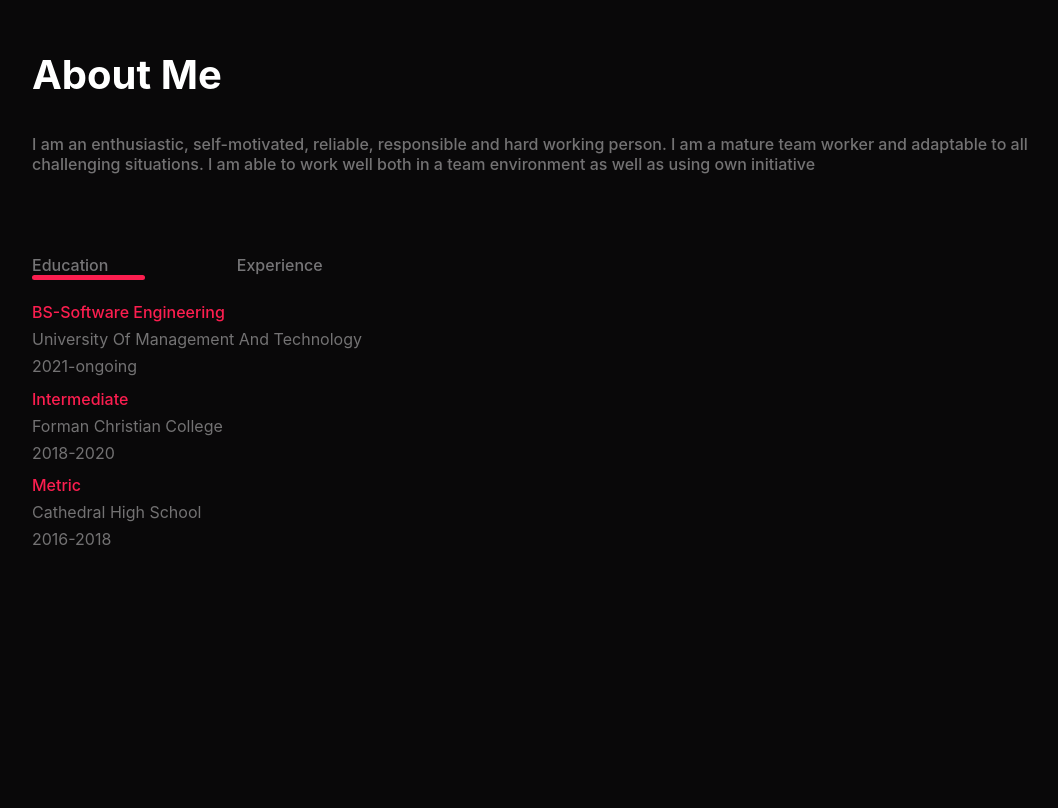
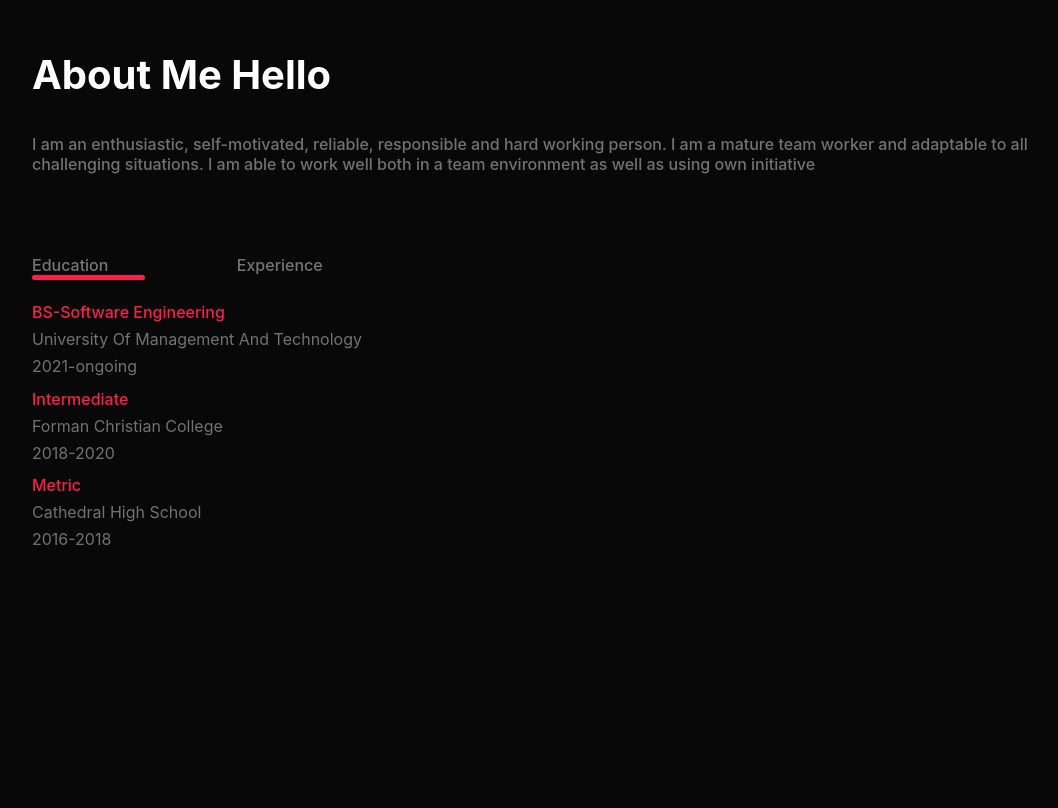
Before and after one commit to Abdul-Rafay-Mubashar/My-Portfolio, a React (Create React App) app: page / in a window 1280 px wide. Shown: the part 1758-2566 px from the top of the page, without its empty margins (96-1154 px from the left). Built offline with nearby package versions, Linux system fonts and the light colour scheme.

Commit message:
Updated website content

```diff
--- a/src/AboutMe.js
+++ b/src/AboutMe.js
@@ -48,7 +48,7 @@ export default function AboutMe() {
             <div className='AboutMe_Outline_Part2'>
                 <div className='AboutMe_Description_Container'>
                     <div className='AboutMe_Description_Container_Heading'>
-                        About Me
+                        About Me Hello
                     </div>
                     <div className='About_Description'>
                         I am an enthusiastic, self-motivated, reliable,
```
